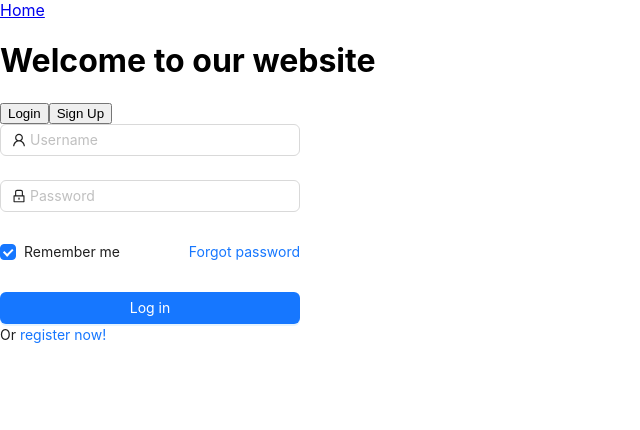
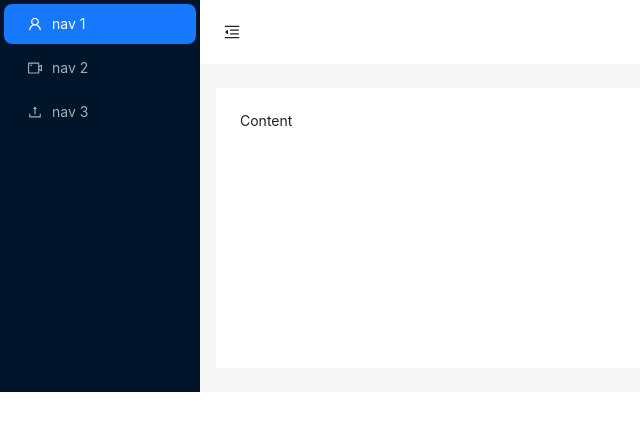
Before and after one commit to iyutpo/EatTogether, a React (Create React App) app in the folder eat-together/: page / in a window 1280 px wide. Shown: the top 430 px of the page, without its empty margins (0-640 px from the left). Built offline with nearby package versions, Linux system fonts and the light colour scheme.

Commit message:
added home page template

```diff
--- a/eat-together/package.json
+++ b/eat-together/package.json
@@ -8,7 +8,10 @@
     "@testing-library/jest-dom": "^5.17.0",
     "@testing-library/react": "^13.4.0",
     "@testing-library/user-event": "^13.5.0",
+    "@types/react": "^18.2.20",
+    "@types/react-dom": "^18.2.7",
     "antd": "^5.8.3",
+    "rc-util": "^5.36.0",
     "react": "^18.2.0",
     "react-dom": "^18.2.0",
     "react-router-dom": "^6.15.0",
--- a/eat-together/src/components/HomePage.js
+++ b/eat-together/src/components/HomePage.js
@@ -1,35 +1,106 @@
-import React from 'react';
+import React, { useState } from 'react';
+import '../index.css';
+import {
+  MenuFoldOutlined,
+  MenuUnfoldOutlined,
+  UploadOutlined,
+  UserOutlined,
+  VideoCameraOutlined,
+} from '@ant-design/icons';
+import { Layout, Menu, Button, theme } from 'antd';
+const { Header, Sider, Content } = Layout;
 
 
 
-function HomePage() {
+const HomePage = () => {
+  const [collapsed, setCollapsed] = useState(false);
+  const {
+    token: { colorBgContainer },
+  } = theme.useToken();
+  return (
+    <Layout>
+      <Sider trigger={null} collapsible collapsed={collapsed}>
+        <div className="demo-logo-vertical" />
+        <Menu
+          theme="dark"
+          mode="inline"
+          defaultSelectedKeys={['1']}
+          items={[
+            {
+              key: '1',
+              icon: <UserOutlined />,
+              label: 'nav 1',
+            },
+            {
+              key: '2',
+              icon: <VideoCameraOutlined />,
+              label: 'nav 2',
+            },
+            {
+              key: '3',
+              icon: <UploadOutlined />,
+              label: 'nav 3',
+            },
+          ]}
+        />
+      </Sider>
+      <Layout>
+        <Header
+          style={{
+            padding: 0,
+            background: colorBgContainer,
+          }}
+        >
+          <Button
+            type="text"
+            icon={collapsed ? <MenuUnfoldOutlined /> : <MenuFoldOutlined />}
+            onClick={() => setCollapsed(!collapsed)}
+            style={{
+              fontSize: '16px',
+              width: 64,
+              height: 64,
+            }}
+          />
+        </Header>
+        <Content
+          style={{
+            margin: '24px 16px',
+            padding: 24,
+            minHeight: 280,
+            background: colorBgContainer,
+          }}
+        >
+          Content
+        </Content>
+      </Layout>
+    </Layout>
+  );
+};
+export default HomePage;
 
 
-    // define handlers
-    const handleLogin = (event) => {
-        console.log('Login successfully~');
-    }
+// function HomePage() {
 
 
-    const handleSignup = (event) => {
-        console.log('Sign up successfully~');
-    }
+    // // define handlers
+    // const handleLogin = (event) => {
+    //     console.log('Login successfully~');
+    // }
 
 
-    // return page:
-    return (
-        <div>
-            <h1>Welcome to our website</h1>
-            <button onClick={handleLogin}>Login</button>
-            <button onClick={handleSignup}>Sign Up</button>
-        </div>
-    )
-}
+    // const handleSignup = (event) => {
+    //     console.log('Sign up successfully~');
+    // }
 
 
+    // // return page:
+    // return (
+    //     <div>
+    //         <h1>Welcome to our website</h1>
+    //         <button onClick={handleLogin}>Login</button>
+    //         <button onClick={handleSignup}>Sign Up</button>
+    //     </div>
+    // )
+// }
 
-
-
-
-
-export default HomePage;
+// export default HomePage;
--- a/eat-together/src/index.js
+++ b/eat-together/src/index.js
@@ -4,12 +4,13 @@
 import App from './App';
 import reportWebVitals from './reportWebVitals';
 import NormalLoginForm from './components/Login';
+import HomePage from './components/HomePage';
 
 const root = ReactDOM.createRoot(document.getElementById('root'));
 root.render(
   <React.StrictMode>
-    <App />
-    <NormalLoginForm />
+    <HomePage />
+    {/* <NormalLoginForm /> */}
   </React.StrictMode>
 );
 
```
Also changed, not shown: eat-together/src/App.js (+0 -7 lines), 1 other file (tests, documents, lock files or other folders).
